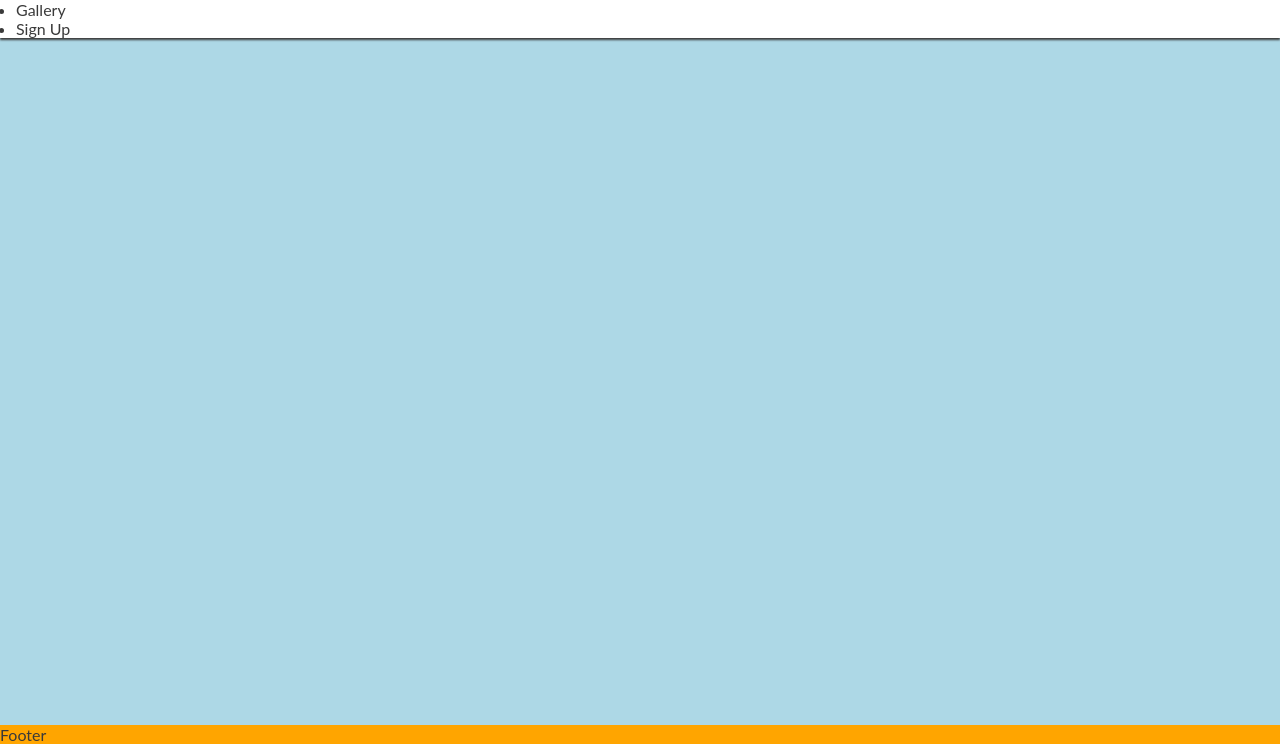
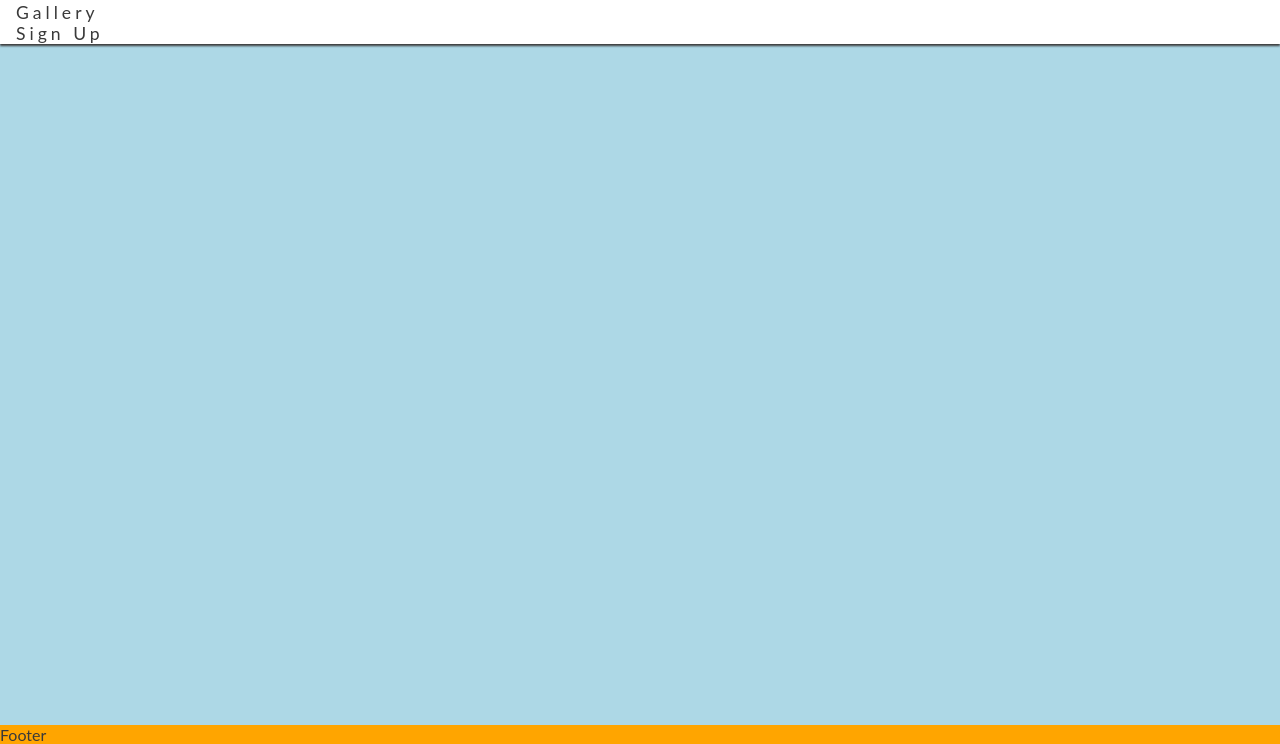
Before and after one commit to tobycoleman3/love-running, a plain HTML site: page index.html in a window 1280 px wide. Shown: the part 56-800 px from the top of the page. Drawn offline with Linux system fonts and the light colour scheme.

Commit message:
change font size and spacing to nav bar and removed bullet points

```diff
--- a/assets/css/style.css
+++ b/assets/css/style.css
@@ -12,7 +12,7 @@
 body {min-height: 100vh; display: flex; flex-direction: column;
 /* Generic project styles */
 color: #3a3a3a;
-font-family: "Lato", sans-serif;
+font-family: 'Lato', sans-serif;
 }
 
 /* Header */
@@ -32,10 +32,16 @@ header a {
 }
 
 h1{
-    font-family: "Oswald", sans-serif;
+    font-family: 'Oswald', sans-serif;
     text-transform: uppercase;
     letter-spacing: 2px;
     color: #252525
+}
+
+#menu{
+    font-size: 110%;
+    letter-spacing: 4px;
+    list-style-type: none;
 }
 
 /* Main */
--- a/index.html
+++ b/index.html
@@ -26,7 +26,7 @@
         <h1 id="logo">Love Running</h1>
     </a>
     <nav>
-        <ul>
+        <ul id="menu">
             <li><a href="">Home</a></li>
             <li><a href="">Gallery</a></li>
             <li><a href="">Sign Up</a></li>
```
